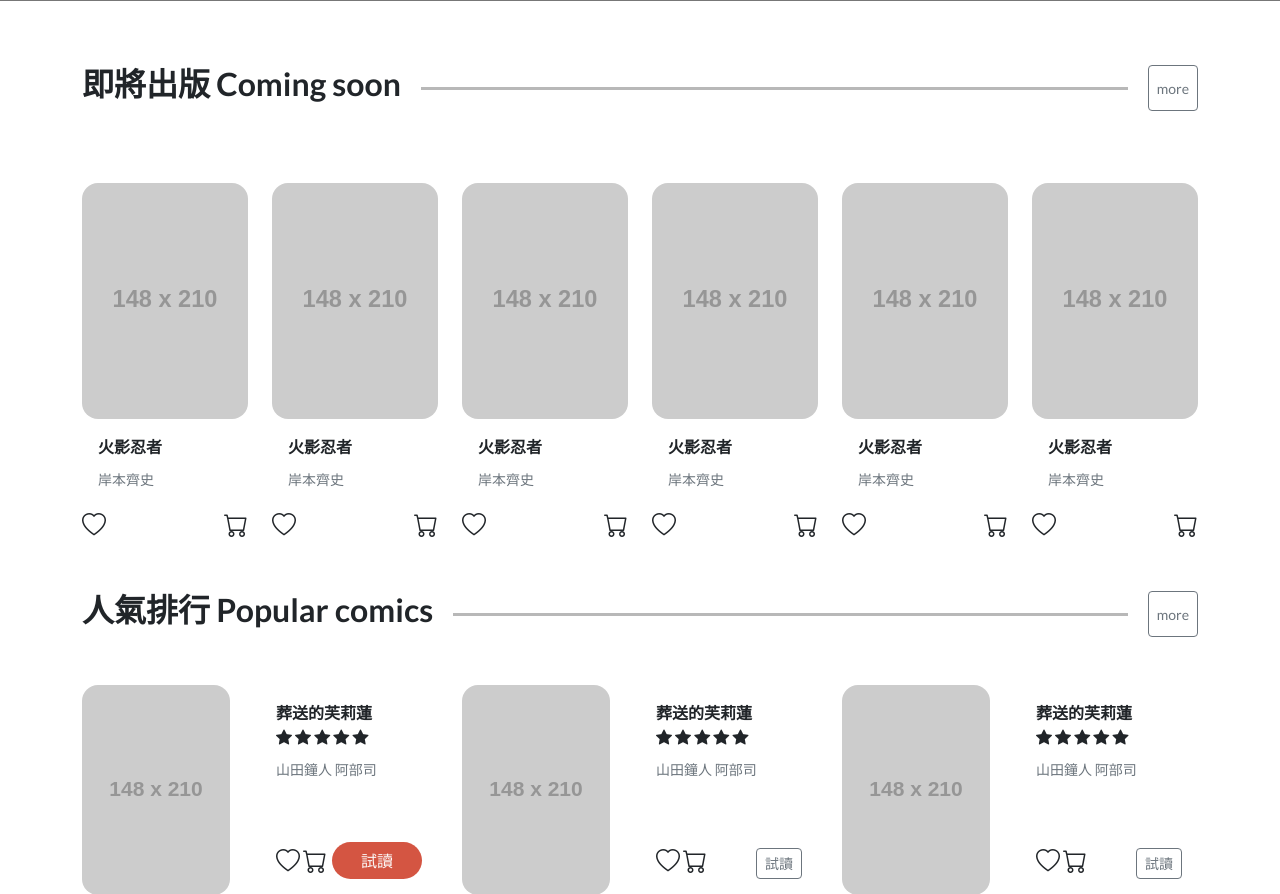
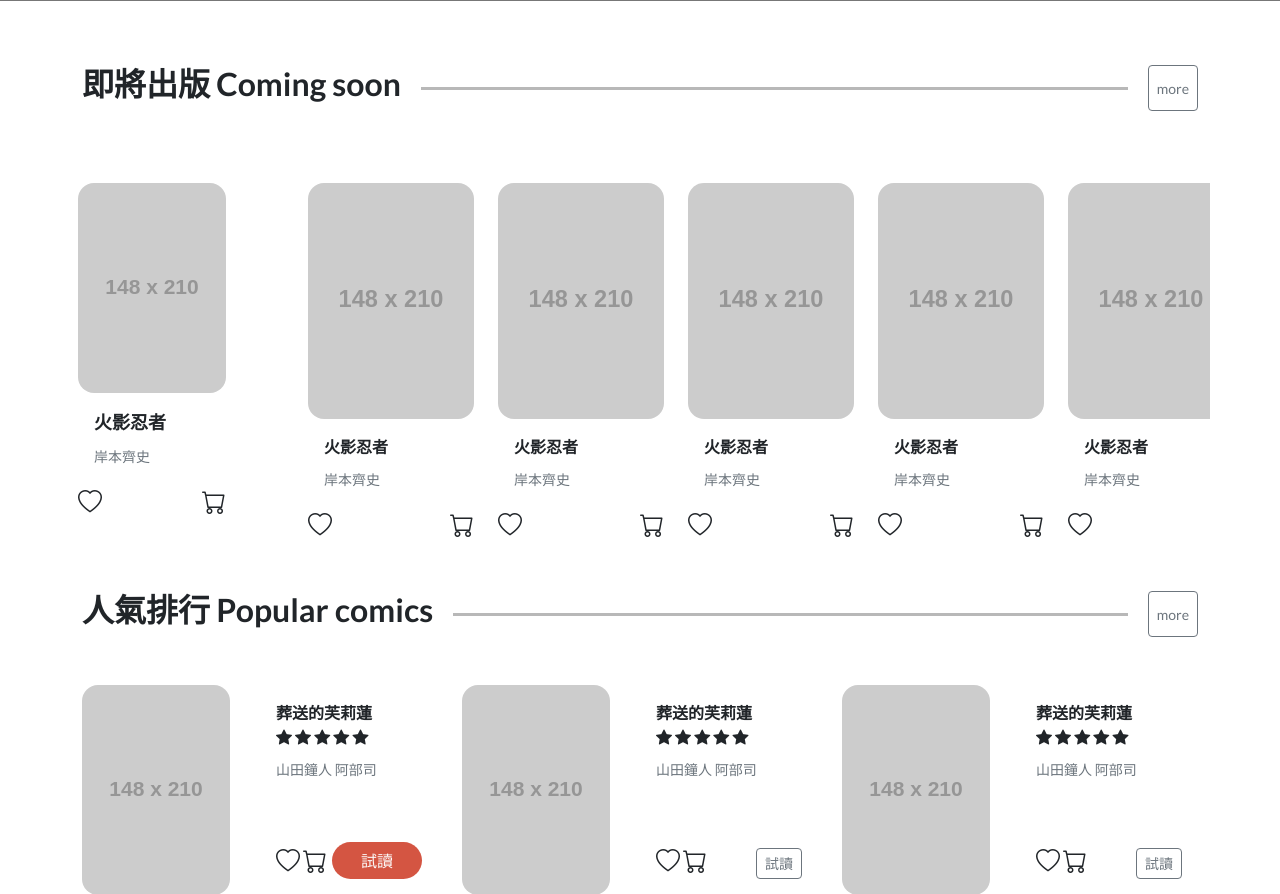
Before and after one commit to HSUAN0913/COMIC, a PHP site: page /index.html in a window 1280 px wide. Shown: the part 623-1517 px from the top of the page. Run offline with PHP 8.4, Linux system fonts and the light colour scheme; grey boxes labelled with a size stand in for pictures from a placeholder-image service; some libraries are stand-ins or nearby versions.

Commit message:
swiper slide實驗

```diff
--- a/index.html
+++ b/index.html
@@ -19,6 +19,9 @@
     <link rel="stylesheet" href="https://cdn.jsdelivr.net/npm/bootstrap-icons@1.11.3/font/bootstrap-icons.min.css">
     <link rel="icon" href="./icon/favicon.ico.ico" type="image/x-icon" />
     <!-- <link rel="shortcut icon" href="./favicon.ico.ico" type="image/x-icon" /> -->
+
+     <!-- Link Swiper's CSS -->
+  <link rel="stylesheet" href="https://cdn.jsdelivr.net/npm/swiper@11/swiper-bundle.min.css" />
 
     <title>COMICS</title>
     <style>
@@ -89,6 +92,27 @@
             -moz-user-select: none;
             user-select: none;
         }
+
+        .swiper {
+      width: 100%;
+      height: 100%;
+    }
+
+    .swiper-slide {
+      text-align: center;
+      font-size: 18px;
+      background: #fff;
+      display: flex;
+      justify-content: center;
+      align-items: center;
+    }
+
+    .swiper-slide img {
+      display: block;
+      width: 100%;
+      height: 100%;
+      object-fit: cover;
+    }
 
 
         /* RESPONSIVE CSS
@@ -314,10 +338,10 @@
     </div>
 
     <!-- Card_small -->
-    <div class="container ">
-        <div class="row ">
-            <div class="col-sm-0 col-md-2 col-lg-2 mt-4">
-                <div class="card">
+    <div class="container swiper mySwiper ">
+        <div class="row flex-nowrap swiper-wrapper ">
+            <div class="col-sm-0 col-md-2 col-lg-2 mt-4 swiper-slide">
+                <div class="card ">
                     <img src="https://dummyimage.com/148x210/000/fff&text=148x210" class="rounded-4 img-fluid" alt="..."
                         class="">
                     <div class="card-body">
@@ -418,6 +442,7 @@
                 </div>
             </div>
         </div>
+        <!-- <div class="swiper-pagination"></div> -->
     </div>
 
     <!-- title -->
@@ -522,7 +547,6 @@
                 </div>
             </div>
         </div>
-
     </div>
 
 
@@ -887,7 +911,34 @@
         </footer>
     </div>
 
+<!-- Swiper JS -->
+  <script src="https://cdn.jsdelivr.net/npm/swiper@11/swiper-bundle.min.js"></script>
 
+  <!-- Initialize Swiper -->
+  <script>
+    var swiper = new Swiper(".mySwiper", {
+      slidesPerView: 1,
+      spaceBetween: 10,
+      pagination: {
+        el: ".swiper-pagination",
+        clickable: true,
+      },
+      breakpoints: {
+        640: {
+          slidesPerView: 2,
+          spaceBetween: 20,
+        },
+        768: {
+          slidesPerView: 4,
+          spaceBetween: 40,
+        },
+        1024: {
+          slidesPerView: 5,
+          spaceBetween: 50,
+        },
+      },
+    });
+  </script>
 
 
 
--- a/index.php
+++ b/index.php
@@ -5,8 +5,10 @@ require("config.php");
 $link = mysqli_connect($dbhost, $dbuser, $dbpass, $dbname);
 $sql = "SELECT * FROM book";
 $result = mysqli_query($link, $sql);
-
-
+$commandText = <<<SqlQuery
+SELECT * FROM book ORDER BY Book_ID LIMIT 5;
+SqlQuery;
+$result = mysqli_query ( $link, $commandText );
 ?>
 
 <!DOCTYPE html>
```
Also changed, not shown: sql/comics.sql (added, +77 -0 lines).
